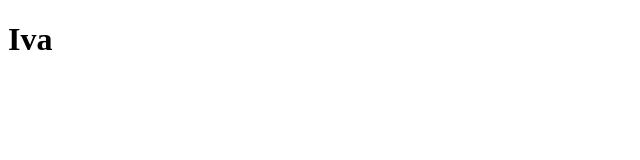
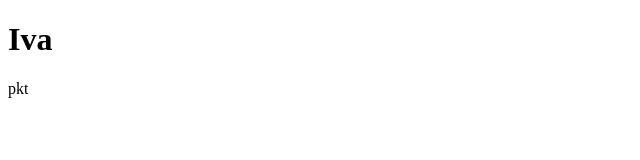
Before and after one commit to AntonLevov/wprk-5, a plain HTML site: page index.html in a window 1280 px wide. Shown: the full height of the page, 0-640 px from the left. Drawn offline with Linux system fonts and the light colour scheme.

Commit message:
Дописали код

```diff
--- a/index.html
+++ b/index.html
@@ -6,5 +6,6 @@
   </head>
   <body>
     <h1>Iva</h1>
+	<p>pkt</p>
   </body>
 </html>
```
